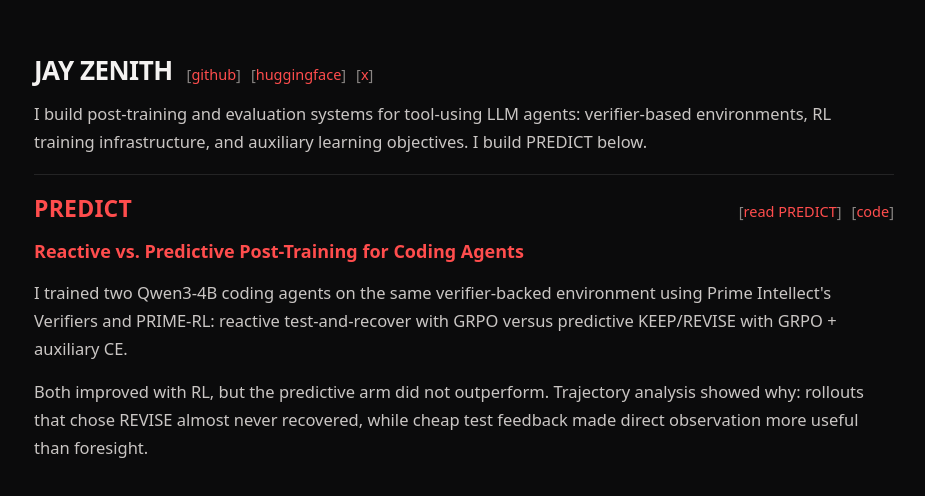
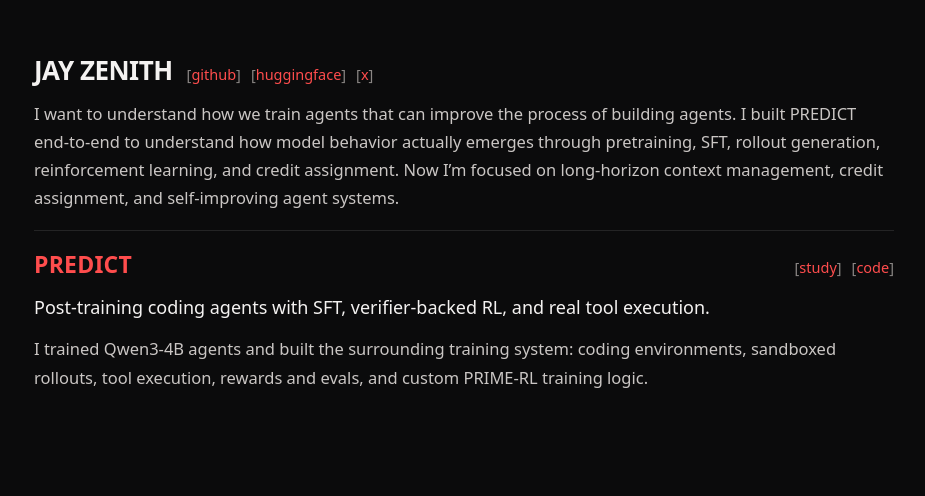
Before and after one commit to JayZenith/portfolio, a React (Create React App) app: page / in a window 1280 px wide. Shown: the top 496 px of the page, without its empty margins (176-1101 px from the left). Built offline with nearby package versions, Linux system fonts and the light colour scheme; the HTML template or start-up script is replaced by a standard one.

Commit message:
Update portfolio copy for PREDICT

```diff
--- a/src/MainPage.js
+++ b/src/MainPage.js
@@ -7,7 +7,7 @@ const profileLinks = [
 ];
 
 const predictLinks = [
-  { label: 'read PREDICT', href: 'https://jayzenith.github.io/PREDICT/' },
+  { label: 'study', href: 'https://jayzenith.github.io/PREDICT/' },
   { label: 'code', href: 'https://github.com/JayZenith/PREDICT' },
 ];
 
@@ -27,9 +27,11 @@ function MainPage() {
         </div>
 
         <p>
-          I build post-training and evaluation systems for tool-using LLM agents: verifier-based
-          environments, RL training infrastructure, and auxiliary learning objectives. I build
-          PREDICT below.
+          I want to understand how we train agents that can improve the process of building agents.
+          I built PREDICT end-to-end to understand how model behavior actually emerges through
+          pretraining, SFT, rollout generation, reinforcement learning, and credit assignment.
+          Now I’m focused on long-horizon context management, credit assignment, and self-improving
+          agent systems.
         </p>
       </header>
 
@@ -47,19 +49,12 @@ function MainPage() {
 
         <article className="project-copy">
           <p className="project-lede">
-            <strong>Reactive vs. Predictive Post-Training for Coding Agents</strong>
+            Post-training coding agents with SFT, verifier-backed RL, and real tool execution.
           </p>
 
           <p>
-            I trained two Qwen3-4B coding agents on the same verifier-backed environment using Prime
-            Intellect's Verifiers and PRIME-RL: reactive test-and-recover with GRPO versus
-            predictive KEEP/REVISE with GRPO + auxiliary CE.
-          </p>
-
-          <p>
-            Both improved with RL, but the predictive arm did not outperform. Trajectory analysis
-            showed why: rollouts that chose REVISE almost never recovered, while cheap test feedback
-            made direct observation more useful than foresight.
+            I trained Qwen3-4B agents and built the surrounding training system: coding environments,
+            sandboxed rollouts, tool execution, rewards and evals, and custom PRIME-RL training logic.
           </p>
         </article>
       </section>
```
